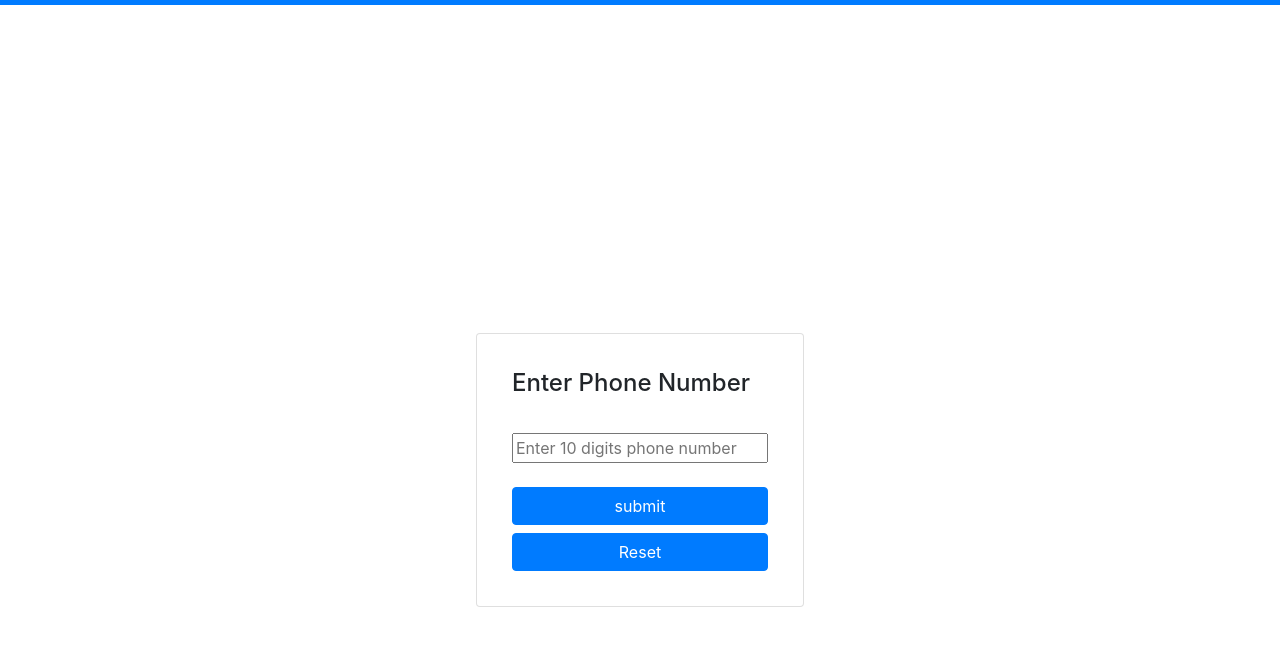
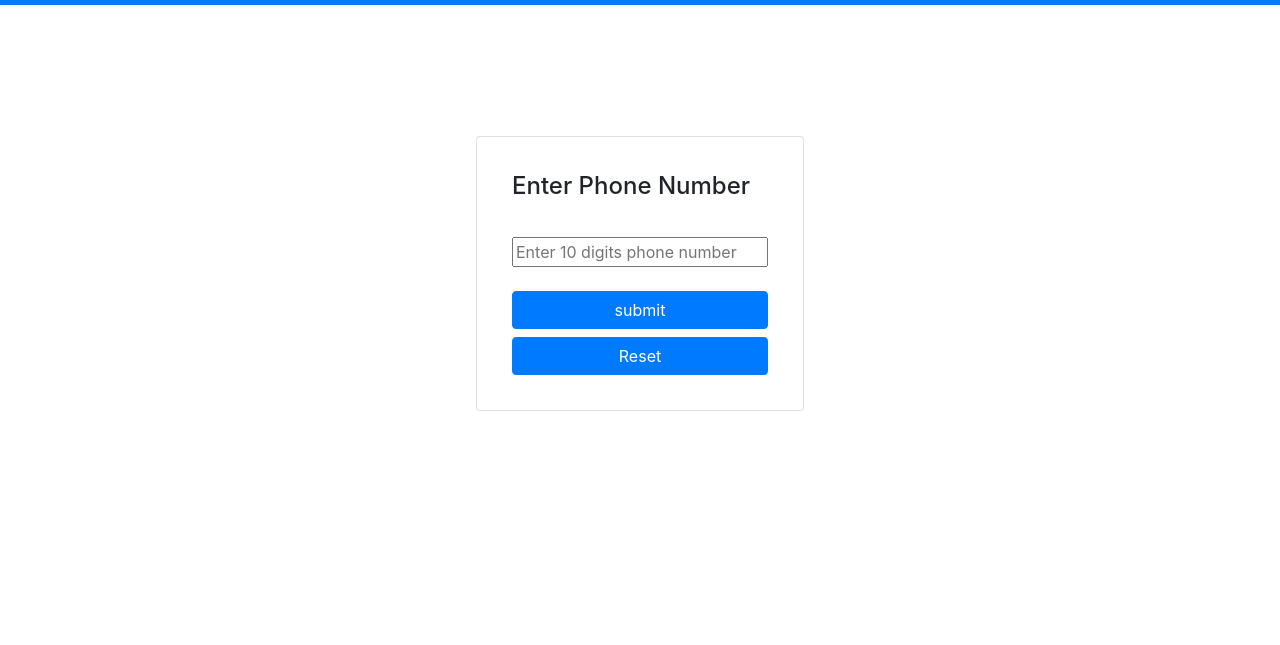
Before and after one commit to saijeevanballa/whatsapp-no-finder-react, a React app: page / in a window 1280 px wide. Shown: the part 51-696 px from the top of the page. Built offline with nearby package versions, Linux system fonts and the light colour scheme.

Commit message:
1 file modified

```diff
--- a/index.css
+++ b/index.css
@@ -4,7 +4,7 @@
 
 .card {
   padding: 15px;
-  margin-top: 25%;
+  margin-top: 10%;
 }
 
 .toast{
```
